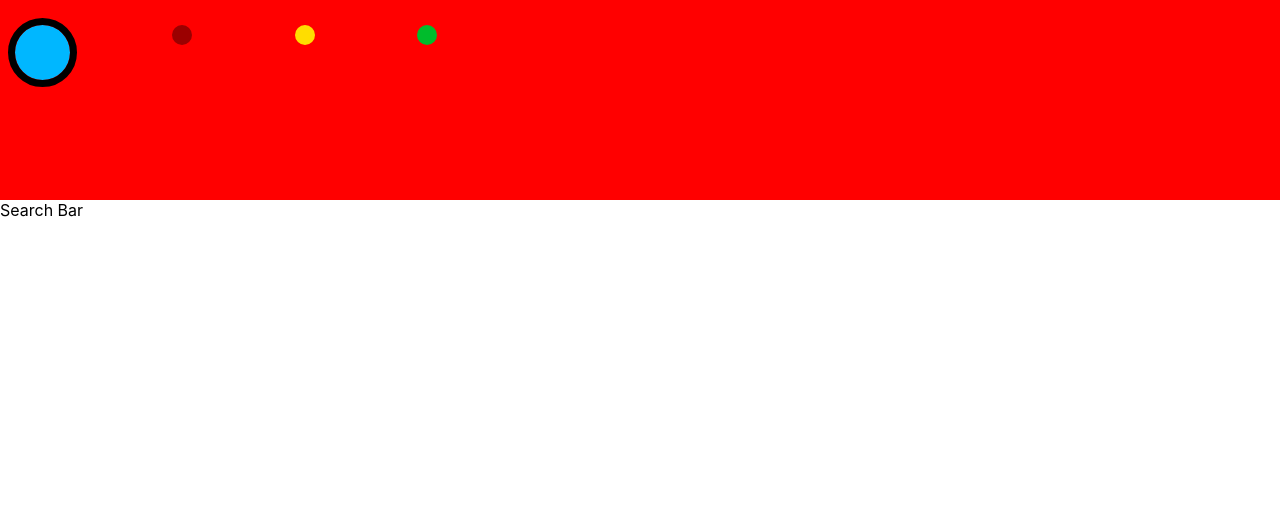
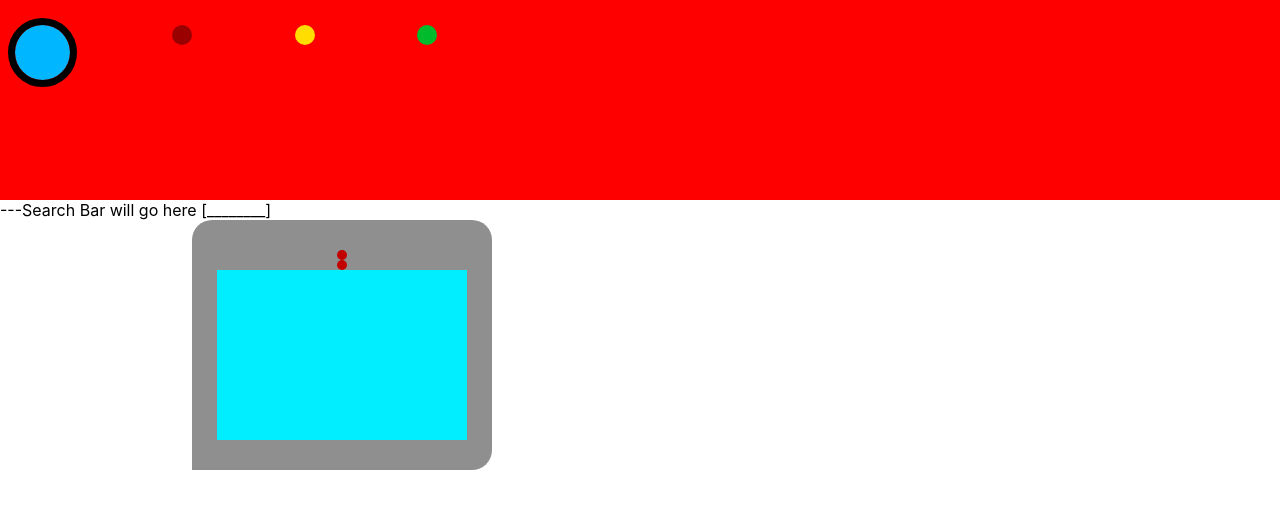
Before and after one commit to zshuaeva/POKiDEX, a React (Create React App) app: page / in a window 1280 px wide. Shown: the top 508 px of the page. Built offline with nearby package versions, Linux system fonts and the light colour scheme; no server answers.

Commit message:
setup fetch for pokemon api, add screen styling for incoming sprites, and update tab icon

```diff
--- a/public/index.html
+++ b/public/index.html
@@ -2,14 +2,14 @@
 <html lang="en">
   <head>
     <meta charset="utf-8" />
-    <link rel="icon" href="%PUBLIC_URL%/favicon.ico" />
+    <link rel="icon" href="%PUBLIC_URL%/pokebal.svg" />
     <meta name="viewport" content="width=device-width, initial-scale=1" />
     <meta name="theme-color" content="#000000" />
     <meta
       name="description"
-      content="Web site created using create-react-app"
+      content="POKiDex App"
     />
-    <link rel="apple-touch-icon" href="%PUBLIC_URL%/logo192.png" />
+    <link rel="apple-touch-icon" href="%PUBLIC_URL%/pokeball.svg" />
     <!--
       manifest.json provides metadata used when your web app is installed on a
       user's mobile device or desktop. See https://developers.google.com/web/fundamentals/web-app-manifest/
@@ -24,7 +24,7 @@
       work correctly both with client-side routing and a non-root public URL.
       Learn how to configure a non-root public URL by running `npm run build`.
     -->
-    <title>React App</title>
+    <title>POKiDEX App</title>
   </head>
   <body>
     <noscript>You need to enable JavaScript to run this app.</noscript>
--- a/src/App.css
+++ b/src/App.css
@@ -1,39 +1,7 @@
 .App {
   text-align: center;
-}
-
-.App-logo {
-  height: 40vmin;
-  pointer-events: none;
-}
-
-@media (prefers-reduced-motion: no-preference) {
-  .App-logo {
-    animation: App-logo-spin infinite 20s linear;
-  }
-}
-
-.App-header {
-  background-color: #cc0000;
-  min-height: 100vh;
-  display: flex;
-  flex-direction: column;
-  align-items: center;
-  justify-content: center;
-  font-size: calc(10px + 2vmin);
-  color: white;
 }
 
 .App-link {
   color: #61dafb;
 }
-
-@keyframes App-logo-spin {
-  from {
-    transform: rotate(0deg);
-  }
-  to {
-    transform: rotate(360deg);
-  }
-
-}
--- a/src/App.js
+++ b/src/App.js
@@ -2,10 +2,9 @@ import './App.css';
 import Pokidex from './mobilecomponents/pokidex/Pokidex';
 function App() {
   return (
-    <header>
+    <>
       <Pokidex />
-    </header>
-
+    </>
   );
 }
 
--- /dev/null
+++ b/src/mobilecomponents/imagebox/ImageBox.css
@@ -0,0 +1,27 @@
+.imagebox-container{
+  height: 250px;
+  width: 300px;
+  background-color: rgb(143, 143, 143);
+  justify-content: center;
+  align-items: center;
+  display: flex;
+  flex-direction: column;
+  margin-left: 15%;
+  border-radius: 20px 20px 20px 0px;
+}
+
+.imagebox-screen {
+  height: 170px;
+  width: 250px;
+  background-color: rgb(0, 238, 255);
+  justify-content: center;
+  display: flex;
+  align-items: center;
+}
+
+.top-dots{
+  height: 10px;
+  width: 10px;
+  background-color: #c20000;
+  border-radius: 50%;
+}
--- /dev/null
+++ b/src/mobilecomponents/imagebox/ImageBox.jsx
@@ -0,0 +1,39 @@
+import React, { useState, useEffect } from 'react';
+import './ImageBox.css'
+
+
+const ImageBox = () => {
+  const url = "https://pokeapi.co/api/v2/pokemon/493/"
+  // template literal `https://pokeapi.co/api/v2/pokemon-form/${id or name}/`
+  const [pokeSprite, setPokeSprite] = useState("")
+
+  const fetchSprite = () => {
+    return fetch(url)
+      .then((res) => res.json())
+      .then((d) => setPokeSprite(d.sprites.front_default))
+      .catch((error) => console.log("Error fetching data:", error));
+  }
+
+  useEffect(() => {
+    fetchSprite();
+  }, []);
+
+  return (
+    <div className="imagebox-container">
+      <div className="dot-container">
+        <div className="top-dots"></div>
+        <div className="top-dots"></div>
+      </div>
+      <div className="imagebox-screen">
+        <div className="poke-image">
+        {pokeSprite && <img src={pokeSprite} alt="Pokemon Sprite" />}
+        </div>
+      </div>
+
+
+    </div>
+
+  )// end of return
+}// end of function
+
+export default ImageBox;
--- a/src/mobilecomponents/pokidex/Pokidex.jsx
+++ b/src/mobilecomponents/pokidex/Pokidex.jsx
@@ -1,6 +1,7 @@
 import React from 'react';
 import './Pokidex.css';
 import SeachBar from '../searchbar/SearchBar';
+import ImageBox from '../imagebox/ImageBox';
 
 
 const Pokidex = () => {
@@ -33,6 +34,10 @@ const Pokidex = () => {
         <SeachBar/>
       </div>
 
+      <div className="imagebox-component">
+        <ImageBox/>
+      </div>
+
     </>
   );
 };
--- a/src/mobilecomponents/searchbar/SearchBar.jsx
+++ b/src/mobilecomponents/searchbar/SearchBar.jsx
@@ -3,7 +3,7 @@ import './SearchBar.css';
 
 const SearchBar = () => {
   return(
-    <text>Search Bar</text>
+    <text>---Search Bar will go here [________]</text>
   )
 }
 
```
Also changed, not shown: public/pokeball.svg (added).
